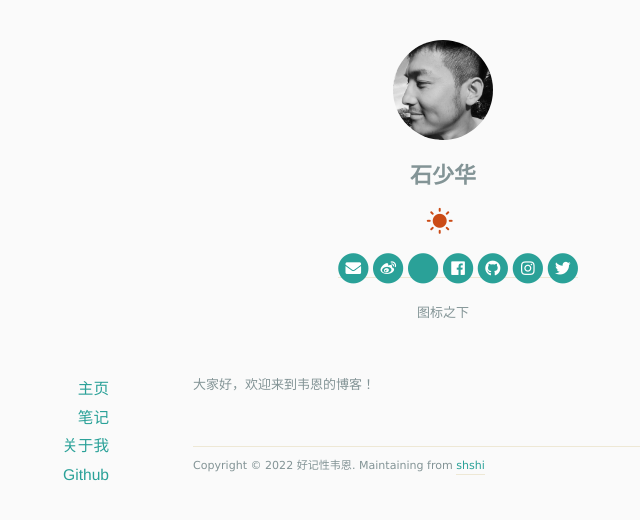
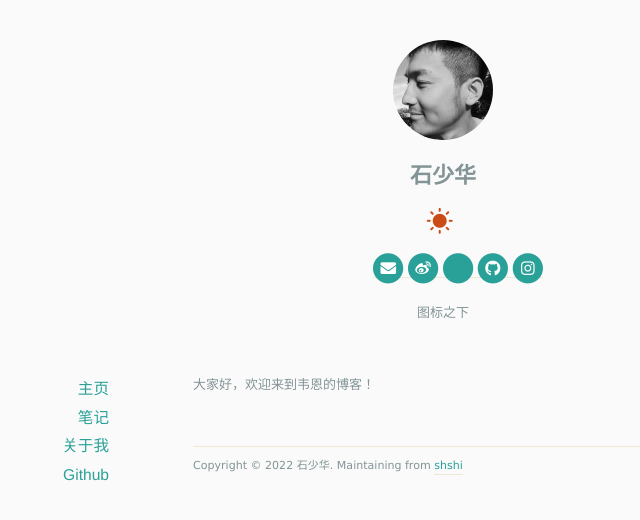
Before and after one commit to shshi/shishaohua.github.io, a Jekyll site: the page built from docs/index.html, in a window 1280 px wide. Shown: the top 520 px of the page, without its empty margins (197-837 px from the left). Built offline with Jekyll 4.4.1, drawn with Linux system fonts in a browser that asks for light colours; nearby versions of some CDN libraries; the list of posts is cut into pages by our own code; some of the changed lines change nothing that is shown.

Commit message:
Update _config.yml

```diff
--- a/docs/_config.yml
+++ b/docs/_config.yml
@@ -1,4 +1,4 @@
-name: 好记性韦恩
+name: 石少华
 url: http://example.org
 description: 图标之下
 
@@ -21,7 +21,7 @@ social:
   weibo: 1294004943
   douban: omega7
   dribbble:
-  facebook: Test
+  facebook:
   flickr:
   github: shshi
   google_plus:
@@ -35,7 +35,7 @@ social:
   steam:
   tumblr:
   gitlab:
-  twitter: Test
+  twitter:
   vimeo:
   wordpress:
   youtube:
```
